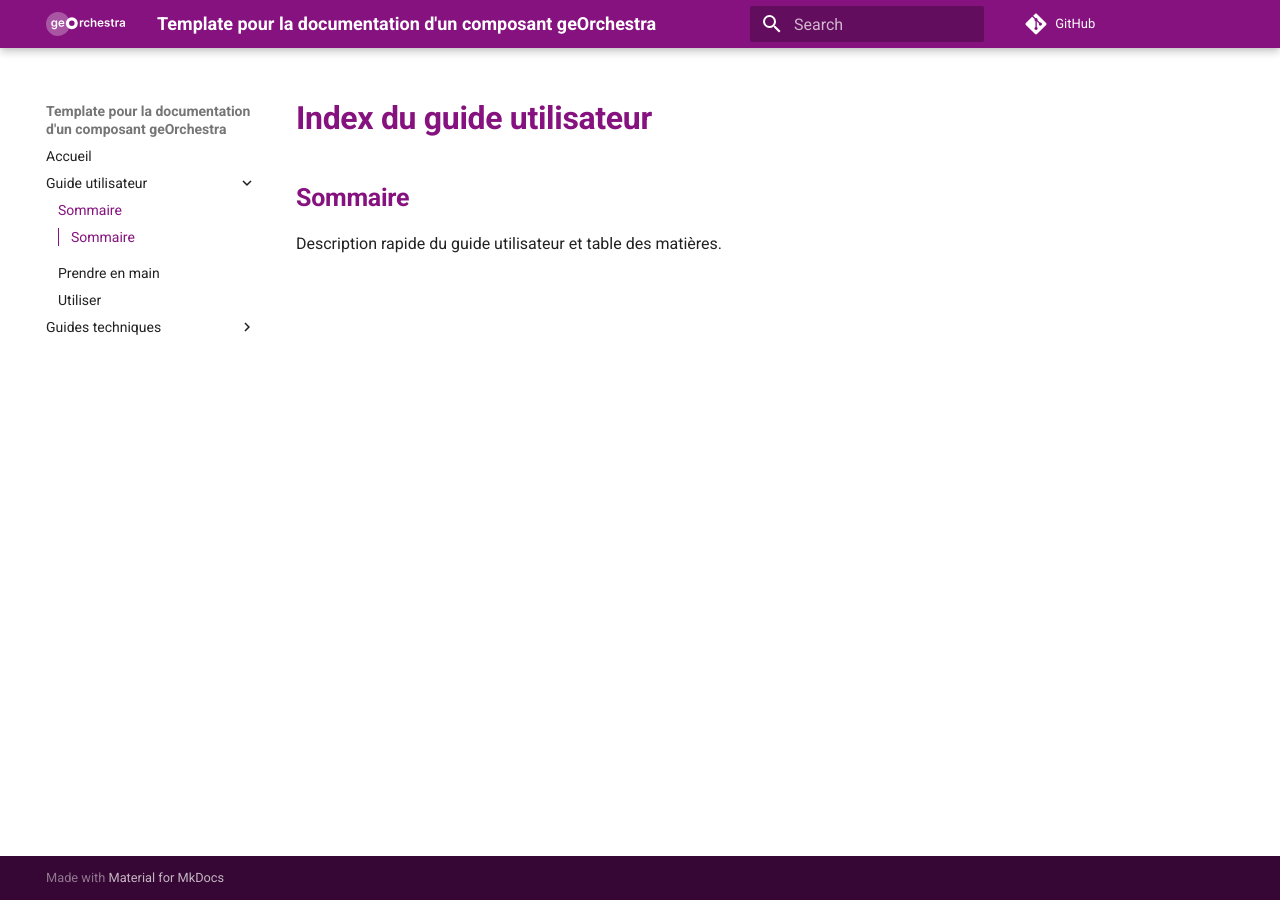
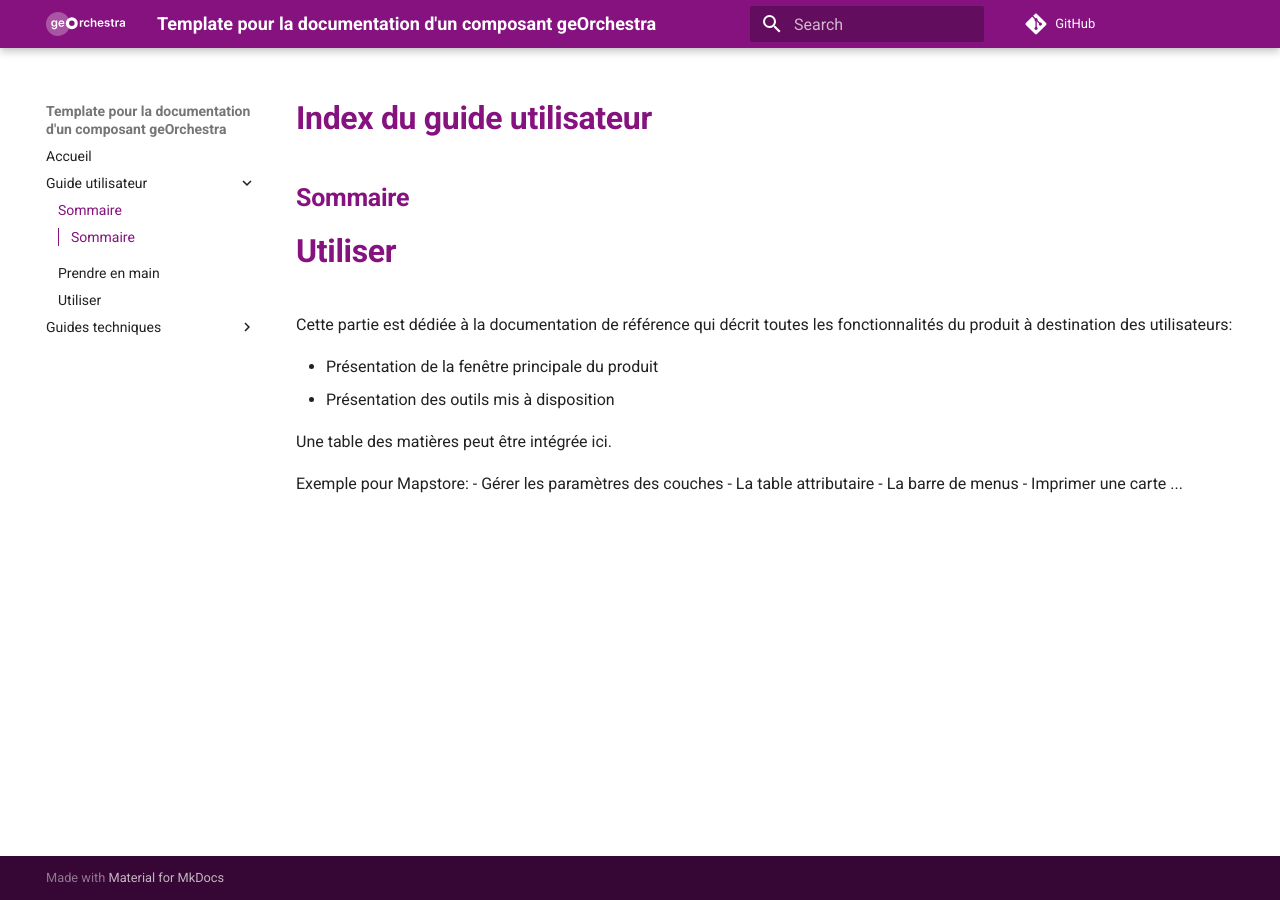
Before and after one commit to georchestra/georchestra_documentation, an MkDocs documentation site: the page built from docs/guide_utilisateur/index.md, in a window 1280 px wide. Built offline with MkDocs 1.6.1 and Material for MkDocs 9.7.7, drawn with Linux system fonts in a browser that asks for light colours; comment, search, counter and statistics services are not loaded.

Commit message:
Update index.md

```diff
--- a/docs/guide_utilisateur/index.md
+++ b/docs/guide_utilisateur/index.md
@@ -2,4 +2,18 @@
 
 ## Sommaire
 
-Description rapide du guide utilisateur et table des matières.
+# Utiliser
+
+Cette partie est dédiée à la documentation de référence qui décrit toutes les fonctionnalités du produit à destination des utilisateurs:
+
+- Présentation de la fenêtre principale du produit
+- Présentation des outils mis à disposition
+
+Une table des matières peut être intégrée ici.
+
+Exemple pour Mapstore:
+- Gérer les paramètres des couches
+- La table attributaire
+- La barre de menus
+- Imprimer une carte
+...
```
